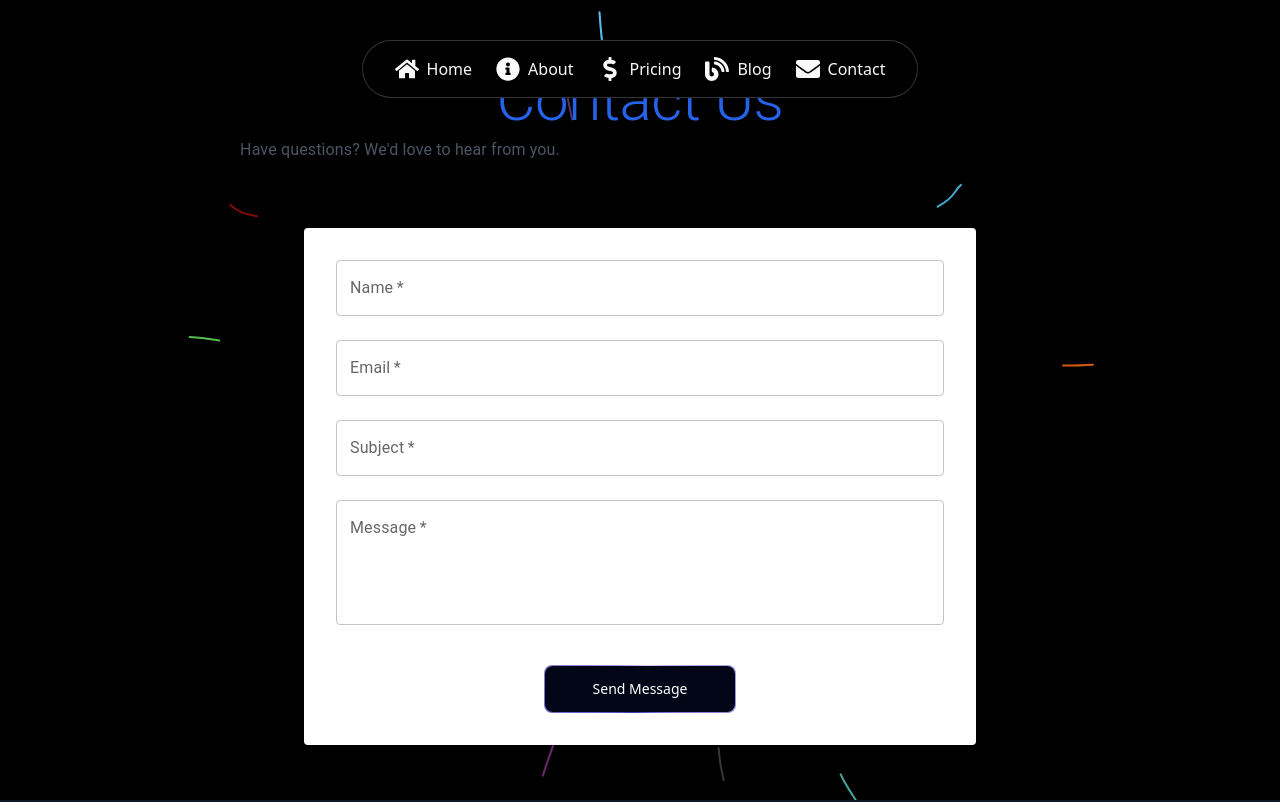
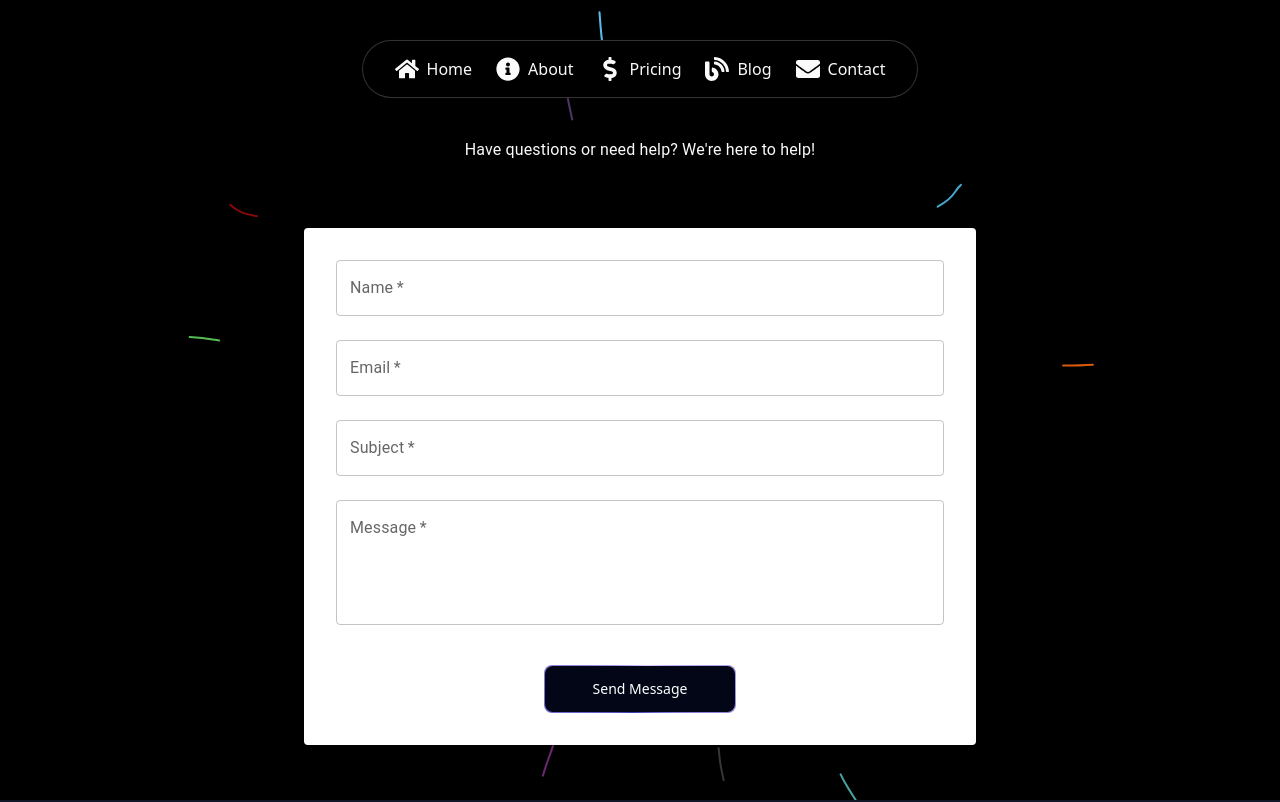
Before and after one commit to lekakenycollins8/chiva-tutors, a Next.js app in the folder frontend/tutorshub/: page /contact in a window 1280 px wide. Shown: the top 802 px of the page. Built offline with nearby package versions, Linux system fonts and the light colour scheme.

Commit message:
Update contact page styling and text for improved clarity and aesthetics

```diff
--- a/frontend/tutorshub/app/contact/page.tsx
+++ b/frontend/tutorshub/app/contact/page.tsx
@@ -13,15 +13,15 @@ export default function ContactPage() {
             <div className="text-center mb-16">
             <Typography
             variant="h2"
-                className="mt-5 font-bold mb-4 bg-clip-text text-transparent bg-gradient-to-r from-blue-600 to-blue-600"
+            className="mt-7 font-bold mb-4 bg-clip-text text-transparent bg-gradient-to-r from-purple-400 via-blue-500 to-red-500 text-3xl md:text-4xl lg:text-5xl"
             >
             Contact Us
             </Typography>
             <Typography
             variant="subtitle1"
-                className="text-gray-600 max-w-2xl text-center mx-auto"
+            className="text-white-600 mx-auto text-center text-base md:text-lg lg:text-xl"
             >
-                Have questions? We&apos;d love to hear from you.
+            Have questions or need help? We&apos;re here to help!
             </Typography>
             </div>
             <FloatingNav navItems={[
```
Lines whose indentation alone changed are shown as unchanged.
